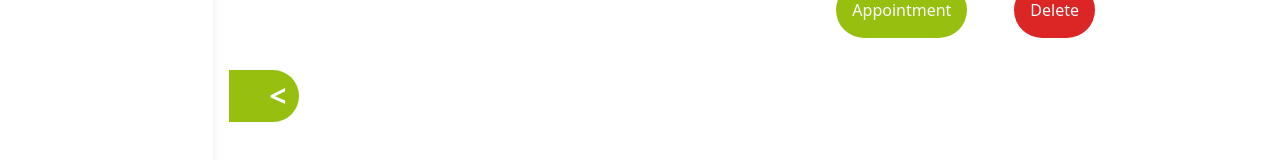
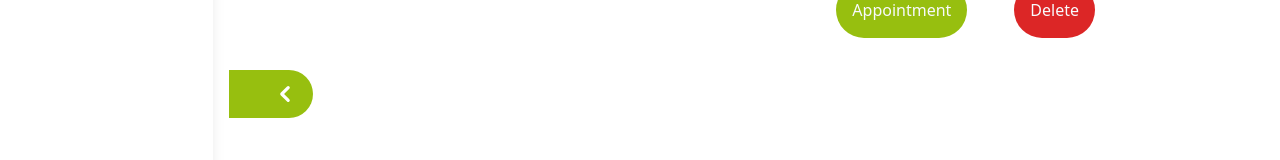
Before and after one commit to codepantha/medbook, a React (Create React App) app: page /detail-page in a window 1280 px wide. Shown: the part 586-746 px from the top of the page. Built offline with nearby package versions, Linux system fonts and the light colour scheme.

Commit message:
Addres changes requiered

```diff
--- a/src/components/DetailPage/DetailPage.jsx
+++ b/src/components/DetailPage/DetailPage.jsx
@@ -1,6 +1,5 @@
 import React from 'react';
 import MeredithGrey from '../../assets/doctors/MeredithGrey.jpeg';
-// import PropTypes from 'prop-types';
 
 const DetailPage = () => (
   <>
@@ -39,7 +38,9 @@ const DetailPage = () => (
       </aside>
     </main>
     <footer>
-      <button type="button" className="bg-primary hover:bg-lime-400 font-bold text-3xl text-slate-50 pl-10 p-2  pr-3 rounded-r-full">&#60;</button>
+      <svg xmlns="http://www.w3.org/2000/svg" className="h-12 bg-primary hover:bg-lime-400 font-bold text-3xl text-slate-50 pl-10 p-2  pr-3 rounded-r-full" viewBox="0 0 20 20" fill="white">
+        <path fillRule="evenodd" d="M12.707 5.293a1 1 0 010 1.414L9.414 10l3.293 3.293a1 1 0 01-1.414 1.414l-4-4a1 1 0 010-1.414l4-4a1 1 0 011.414 0z" clipRule="evenodd" />
+      </svg>
     </footer>
   </>
 );
--- a/src/components/sidebar/Sidebar.jsx
+++ b/src/components/sidebar/Sidebar.jsx
@@ -87,9 +87,6 @@ const Sidebar = ({ menuOpened, setMenuOpened }) => (
         <li className="nav-item">
           <NavLink
             to="/detail-page"
-            onClick={() => {
-              setMenuOpened();
-            }}
           /* eslint-disable-next-line */
           >
           Detail Pages
```
